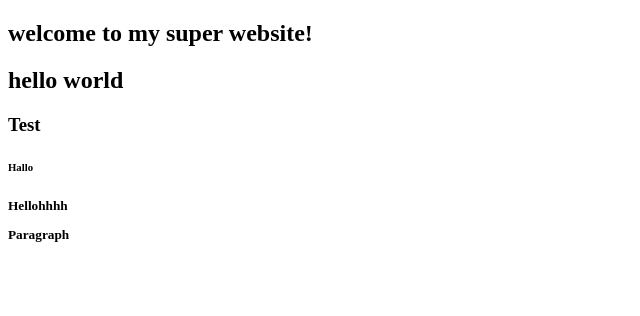
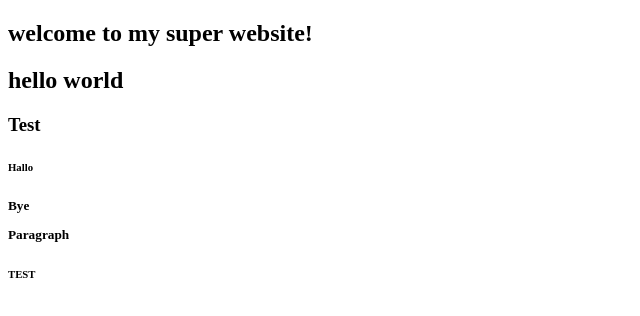
Before and after one commit to Floriovv/Superwebsite, a plain HTML site: page index.html in a window 1280 px wide. Shown: the whole page, without its empty margins (0-640 px from the left). Drawn offline with Linux system fonts and the light colour scheme.

Commit message:
was geht

```diff
--- a/index.html
+++ b/index.html
@@ -16,8 +16,9 @@
             <h3>Test</h3>
 
             <h6>Hallo</h6>
-            <h5>Hellohhhh</5>
+            <h5>Bye</5>
             <p>Paragraph</p>
+            <h6>TEST</h6>
         </section>
     </main>
     <footer>
```
